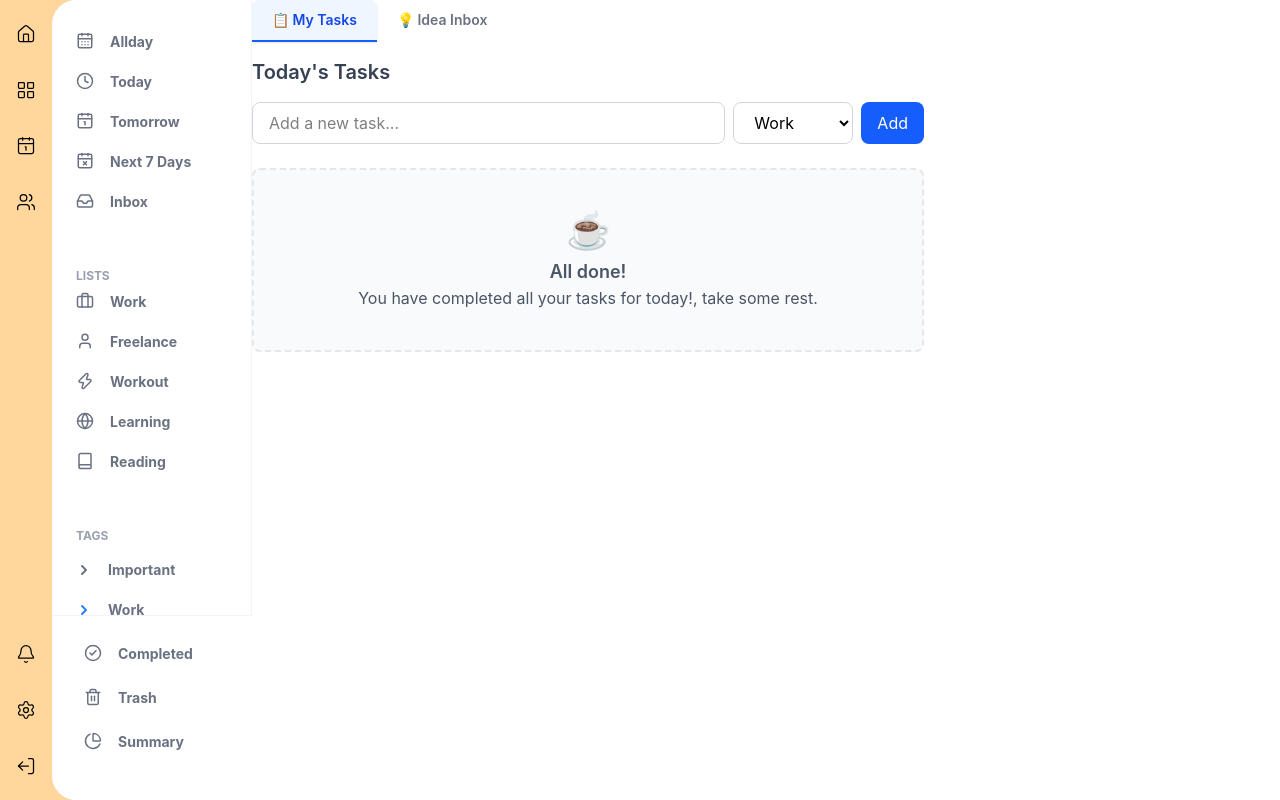
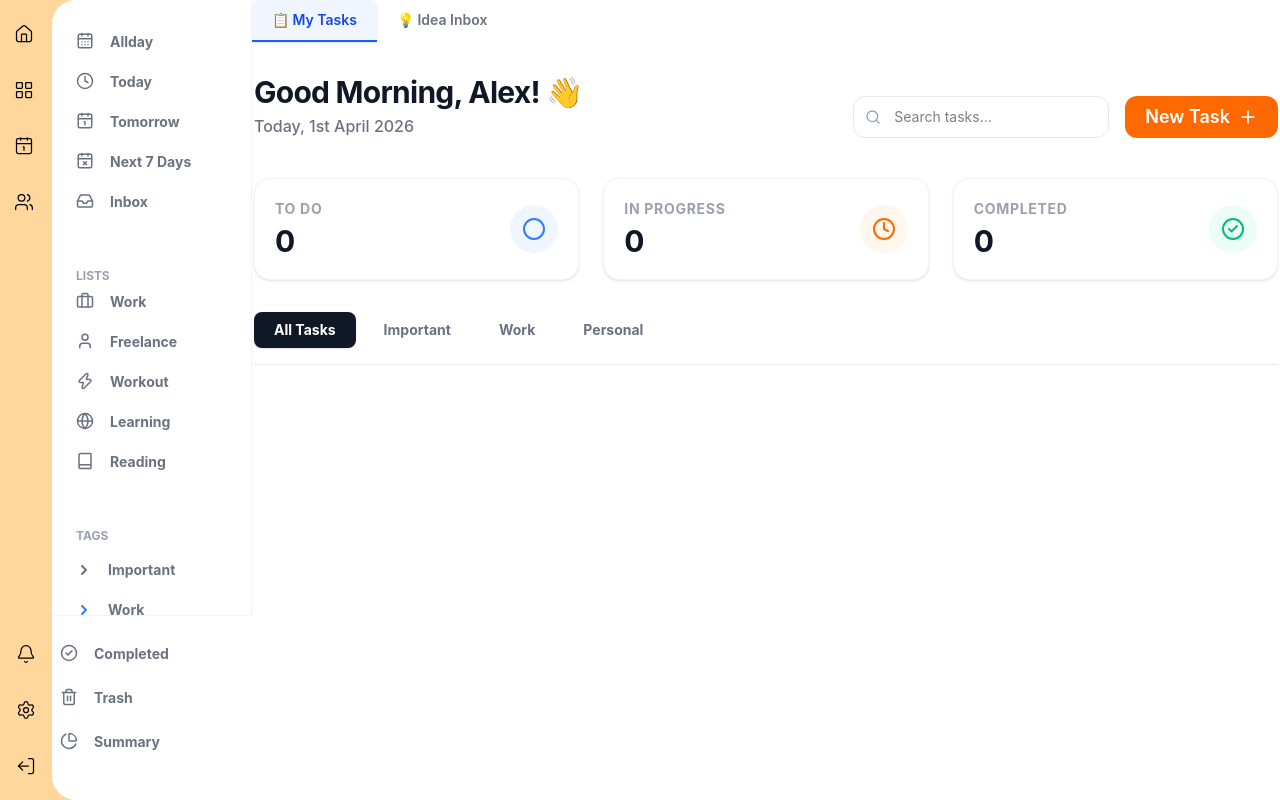
Before and after one commit to jacob4521/dev-routine-app, a React (Vite) app: page / in a window 1280 px wide. Both pictures are taken after a click on the button "📋 My Tasks". Built offline with nearby package versions, Linux system fonts and the light colour scheme.

Commit message:
Redesigning and implementing the UI

```diff
--- a/src/App.jsx
+++ b/src/App.jsx
@@ -5,6 +5,7 @@ import IdeaInbox from "./components/IdeaInbox";
 import TaskBoard from "./components/TaskBoard";
 import PomodoroTimer from "./components/PomodoroTimer";
 import SidebarPreview from "./components/SidebarPreview";
+import TaskPractice from "./components/TaskPractice";
 
 function App() {
   const [runningTaskId, setRunningTaskId] = useState(null);
@@ -163,8 +164,6 @@ function App() {
     setTasks([...tasks, newSubTask]);
   };
 
-
-
   const toggleTimer = (taskId) => {
     if (runningTaskId === taskId) {
       setRunningTaskId(null);
@@ -218,6 +217,7 @@ function App() {
             toggleTimer={toggleTimer}
           />
         )}
+        {/* {activeTab === "tasks" && <TaskPractice />} */}
 
         {activeTab === "ideas" && (
           <IdeaInbox
--- a/src/components/TaskBoard.jsx
+++ b/src/components/TaskBoard.jsx
@@ -1,5 +1,5 @@
-import React from "react";
-import TaskCard from "./TaskCard";
+import { Search, Plus, CheckCircle2, Clock, Circle } from "lucide-react";
+import TaskCard from "@/components/TaskCard";
 
 const TaskBoard = ({
   newTaskTitle,
@@ -7,84 +7,113 @@ const TaskBoard = ({
   newTaskCategory,
   setNewTaskCategory,
   handleAddTask,
+  runningTaskId,
+  inProgressTasks = runningTaskId ? 1 : 0,
   tasks,
-  deleteTask,
-  updateTask,
-  toggleTaskDone,
-  categoryColors,
-  handleAddSubTask,
-  runningTaskId,
-  toggleTimer,
 }) => {
+  const mainTasks = tasks.filter((task) => task.parentId === null);
+  const totalTasks = mainTasks.length;
+  const completedTasks = mainTasks.filter((task) => task.completed).length;
+  const toDoTasks = totalTasks - completedTasks;
+
   return (
-    <div className="max-w-2xl">
-      <h3 className="text-xl font-semibold text-gray-700 mb-4 mt-4">
-        Today's Tasks
-      </h3>
-
-      {/* New Task Input */}
-      <div className="mb-6 flex gap-2">
+    <div className="w-full max-w-5xl mx-auto flex flex-col gap-8 pb-10 mt-8">
+      {/* Header */}
+      <div className="w-full flex justify-between items-end pb-2">
+        <div>
+          <h1 className="text-3xl font-bold text-gray-900 tracking-tight">
+            Good Morning, Alex! 👋
+          </h1>
+          <p className="text-gray-500 font-medium mt-1">
+            Today, 1st April 2026
+          </p>
+        </div>
+        <div className="flex gap-4">
+          <div className="relative w-64">
+            <Search className="w-4 h-4 text-gray-400 absolute left-3 top-1/2 -translate-y-1/2 pointer-events-none" />
             <input
               type="text"
-          placeholder="Add a new task..."
-          className="border border-gray-300 px-4 py-2 rounded-lg w-full"
               value={newTaskTitle}
               onChange={(e) => setNewTaskTitle(e.target.value)}
+              onKeyDown={(e) => {
+                if (e.key === "Enter") handleAddTask(e);
+              }}
+              placeholder="Search tasks..."
+              className="w-64 px-4 py-2.5 pl-10 bg-white border border-gray-200 rounded-xl text-sm focus-within:outline-none focus:border-orange-500"
             />
-
-        <select
-          value={newTaskCategory}
-          onChange={(e) => setNewTaskCategory(e.target.value)}
-          className="border border-gray-300 px-4 py-2 rounded-lg"
-        >
-          <option value="Work">Work</option>
-          <option value="Personal">Personal</option>
-          <option value="Coding">Coding</option>
-          <option value="Studdy">Studdy</option>
-        </select>
+          </div>
 
           <button
             onClick={handleAddTask}
-          className="bg-blue-600 text-white px-4 py-2 rounded-lg hover:bg-blue-700 transition-colors"
+            className="flex items-center gap-2 bg-orange-500 hover:bg-orange-600 text-white px-5 py-2.5 rounded-xl font-semibold transition-colors"
           >
-          Add
+            <span className="text-lg leading-none">New Task</span>
+            <Plus className="w-5 h-5" />
           </button>
         </div>
+      </div>
 
-      {/* Task Cards */}
-      <div className="space-y-4">
-        {tasks.length === 0 ? (
-          <div className="text-center py-10 bg-gray-50 rounded-lg border-2 border-dashed border-gray-200">
-            <p className="text-4xl mb-2">☕</p>
-            <h3 className="text-lg font-semibold text-gray-600">All done!</h3>
-            <p className="text-gray-600">
-              You have completed all your tasks for today!, take some rest.
+      {/* Stats Cards */}
+      <div className="grid grid-cols-3 gap-6">
+        {/* To Do */}
+        <div className=" bg-white border border-gray-100 shadow-sm p-5 flex justify-between items-center rounded-2xl">
+          <div>
+            <p className="text-gray-400 text-sm font-bold uppercase tracking-wider mb-1">
+              To do
             </p>
+            <h2 className="text-3xl font-bold text-gray-900">{toDoTasks}</h2>
           </div>
-        ) : (
-          tasks
-            .filter((t) => t.parentId === null)
-            .map((task) => (
-              <TaskCard
-                key={task.id}
-                id={task.id}
-                title={task.title}
-                category={task.category}
-                completed={task.completed}
-                onToggle={toggleTaskDone}
-                onDelete={deleteTask}
-                onUpdate={updateTask}
-                categoryColors={categoryColors[task.category]}
-                handleAddSubTask={handleAddSubTask}
-                subTasks={task.subTasks}
-                allTasks={tasks}
-                runningTaskId={runningTaskId}
-                toggleTimer={toggleTimer}
-                parentId={task.parentId}
-                timeSpent={task.timeSpent}
-              />
-            ))
-        )}
+
+          <div className="w-12 h-12 rounded-full bg-blue-50 flex items-center justify-center text-xl">
+            <Circle className="w-6 h-6 text-blue-500" />
+          </div>
+        </div>
+
+        {/* In Progress */}
+        <div className=" bg-white border border-gray-100 shadow-sm p-5 flex justify-between items-center rounded-2xl">
+          <div>
+            <p className="text-gray-400 text-sm font-bold uppercase tracking-wider mb-1">
+              In Progress
+            </p>
+            <h2 className="text-3xl font-bold text-gray-900">0</h2>
+          </div>
+
+          <div className="w-12 h-12 rounded-full bg-orange-50 flex items-center justify-center text-xl">
+            <Clock className="w-6 h-6 text-orange-500" />
+          </div>
+        </div>
+
+        {/* Completed */}
+        <div className=" bg-white border border-gray-100 shadow-sm p-5 flex justify-between items-center rounded-2xl">
+          <div>
+            <p className="text-gray-400 text-sm font-bold uppercase tracking-wider mb-1">
+              Completed
+            </p>
+            <h2 className="text-3xl font-bold text-gray-900">
+              {completedTasks}
+            </h2>
+          </div>
+
+          <div className="w-12 h-12 rounded-full bg-emerald-50 flex items-center justify-center text-xl">
+            <CheckCircle2 className="w-6 h-6 text-emerald-500" />
+          </div>
+        </div>
+      </div>
+
+      {/* Category Filters */}
+      <div className="w-full flex gap-2 items-center border-b border-gray-200 pb-4">
+        <button className="bg-gray-900 px-5 py-2 shadow-sm rounded-lg text-white font-bold text-sm">
+          All Tasks
+        </button>
+        <button className="text-gray-500 hover:text-gray-900 hover:bg-gray-100 px-5 py-2 rounded-lg text-sm font-bold transition-colors">
+          Important
+        </button>
+        <button className="text-gray-500 hover:text-gray-900 hover:bg-gray-100 px-5 py-2 rounded-lg text-sm font-bold transition-colors">
+          Work
+        </button>
+        <button className="text-gray-500 hover:text-gray-900 hover:bg-gray-100 px-5 py-2 rounded-lg text-sm font-bold transition-colors">
+          Personal
+        </button>
       </div>
     </div>
   );
--- /dev/null
+++ b/src/components/TaskPractice.jsx
@@ -0,0 +1,107 @@
+import {
+  SearchIcon,
+  Plus,
+  CheckCircle2,
+  Clock,
+  CheckSquare,
+  ChevronDown,
+  ChevronRight,
+  Play,
+  Circle,
+  Pause,
+} from "lucide-react";
+
+const TaskPractice = () => {
+  return (
+    <div className="w-full max-w-5xl mx-auto flex flex-col gap-8 p-8 pb-10">
+
+
+
+
+      <div className="flex flex-col gap-4">
+        <div className="bg-white border border-gray-100 shadow-sm hover:shadow-md transition-all rounded-2xl p-4 flex flex-col gap-4">
+          {/* The Main Task Row */}
+          <div className="flex items-center justify-between">
+            {/* Left Side */}
+            <div className="flex items-center gap-4">
+              <Circle className="w-5 h-5 text-gray-300" />
+              <div>
+                <h3 className="text-gray-900 font-bold">Design landing page</h3>
+                <div className="flex items-center gap-2 text-sm text-gray-500 mt-1 font-medium">
+                  <Clock className="w-4 h-4" />
+                  <span>10:00 AM - 12:00 PM</span>
+                </div>
+              </div>
+            </div>
+
+            {/* Right Side */}
+            <div className="flex items-center gap-5">
+              <div className="flex items-center gap-2 bg-orange-50 text-orange-600 px-3 py-1.5 rounded-lg border border-orange-200 font-mono font-bold text-sm">
+                <Pause size={12} fill="currentColor" />
+                00:45:12
+              </div>
+
+              <span className="px-3 py-1 rounded-md text-xs font-bold bg-blue-50 text-blue-500 uppercase tracking-wider">
+                Work
+              </span>
+
+              <div>
+                <ChevronDown className="w-5 h-5 text-gray-400" />
+              </div>
+            </div>
+          </div>
+
+          {/* The Subtasks Section */}
+          <div className="ml-10 pl-4 border-l-2 border-gray-100 flex flex-col gap-3">
+            {/* SubTask 1 */}
+            <div className="flex items-center gap-3">
+              <CheckSquare className="w-4 h-4 text-gray-300" />
+              <span className="text-sm font-medium text-gray-700">
+                Wireframe the hero section
+              </span>
+            </div>
+            {/* SubTask 2 */}
+            <div className="flex items-center gap-3">
+              <CheckSquare className="w-4 h-4 text-gray-300" />
+              <span className="text-sm font-medium text-gray-700">
+                Wireframe the hero section
+              </span>
+            </div>
+          </div>
+        </div>
+
+        {/* The Main Card Container - Collapsed Task Card */}
+        <div className="group bg-white p-4 border border-gray-100 shadow-sm hover:shadow-md transition-all rounded-2xl flex items-center justify-between cursor-pointer">
+          {/* Left Side */}
+          <div className="flex items-center gap-4">
+            <Circle className="w-5 h-5 text-gray-300" />
+            <div>
+              <div className="text-gray-900 font-bold text-base group-hover:text-orange-500 transition-colors">
+                Weekly team sync meeting
+              </div>
+              <div className="flex items-center gap-2 text-gray-500 mt-1 font-medium">
+                <Clock className="w-4 h-4" />
+                <span>02:00 PM - 03:00 PM</span>
+              </div>
+            </div>
+          </div>
+
+          {/* Right Side */}
+          <div className="flex items-center gap-5">
+            <button className="flex items-center justify-center w-8 h-8 rounded-full bg-gray-50 border border-gray-200 hover:border-orange-300 hover:bg-orange-50 transition-all">
+              <Play className="w-4 h-4 text-orange-500" fill="currentColor" />
+            </button>
+            <span className="bg-orange-50 text-orange-500 uppercase tracking-wider text-xs rounded-md px-3 py-1">
+              Work
+            </span>
+            <span className="text-gray-400 group-hover:text-gray-900 transition-colors">
+              <ChevronRight className="w-5 h-5 text-gray-400" />
+            </span>
+          </div>
+        </div>
+      </div>
+    </div>
+  );
+};
+
+export default TaskPractice;
--- a/src/layouts/MainLayout.jsx
+++ b/src/layouts/MainLayout.jsx
@@ -23,14 +23,14 @@ import {
 } from "lucide-react";
 
 const MainLayout = ({ children }) => {
-  const [activeTab, isActiveTab] = useState("today");
+  const [activeTab, setActiveTab] = useState("today");
 
   return (
     <div className="flex flex-row h-screen overflow-hidden">
       <aside className="flex h-full">
         {/* Left Sidebar */}
         <div className="flex flex-col justify-between w-18 pr-2 h-screen bg-surface-backdrop">
-          <div className="flex flex-col pt-6 gap-9 items-center w-full -ml-1.5">
+          <div className="flex flex-col pt-6 gap-9 items-center w-full pr-4">
             <button>
               <HomeIcon size={20} strokeWidth={1.5} />
             </button>
@@ -59,10 +59,10 @@ const MainLayout = ({ children }) => {
         </div>
 
         {/* Main Sidebar */}
-        <div className="w-50 scroll no-scrollbar h-full pb-10 flex flex-col justify-between rounded-l-3xl -ml-5 bg-white">
+        <div className="w-50 no-scrollbar h-full pb-10 flex flex-col justify-between rounded-l-3xl -ml-5 bg-white">
           <div className="overflow-y-auto flex-1 no-scrollbar border-r border-gray-100">
             {/* Top Section */}
-            <div className="flex flex-col gap-5 mt-8">
+            <div className="flex flex-col gap-5 mt-8 px-6 w-full">
               <NavItem icon={<CalendarDaysIcon size={18} />} label="Allday" />
               <NavItem icon={<ClockIcon size={18} />} label="Today" />
               <NavItem icon={<Calendar1Icon size={18} />} label="Tomorrow" />
@@ -75,7 +75,7 @@ const MainLayout = ({ children }) => {
               <h2 className="uppercase text-xs mb-2 font-bold text-gray-400 ml-6">
                 Lists
               </h2>
-              <div className="flex flex-col gap-5">
+              <div className="flex flex-col gap-5 px-6 w-full">
                 <NavItem icon={<BriefcaseIcon size={18} />} label="Work" />
                 <NavItem icon={<UserIcon size={18} />} label="Freelance" />
                 <NavItem icon={<ZapIcon size={18} />} label="Workout" />
@@ -118,7 +118,7 @@ function NavItem({ icon, label, active, id }) {
   const isActive = active === id;
 
   return (
-    <button className="flex gap-4 ml-6 text-gray-500 font-bold">
+    <button className="flex gap-4 text-gray-500 font-bold">
       <span>{icon}</span>
       <span className="text-sm ">{label}</span>
     </button>
```
Lines whose indentation alone changed are shown as unchanged.
